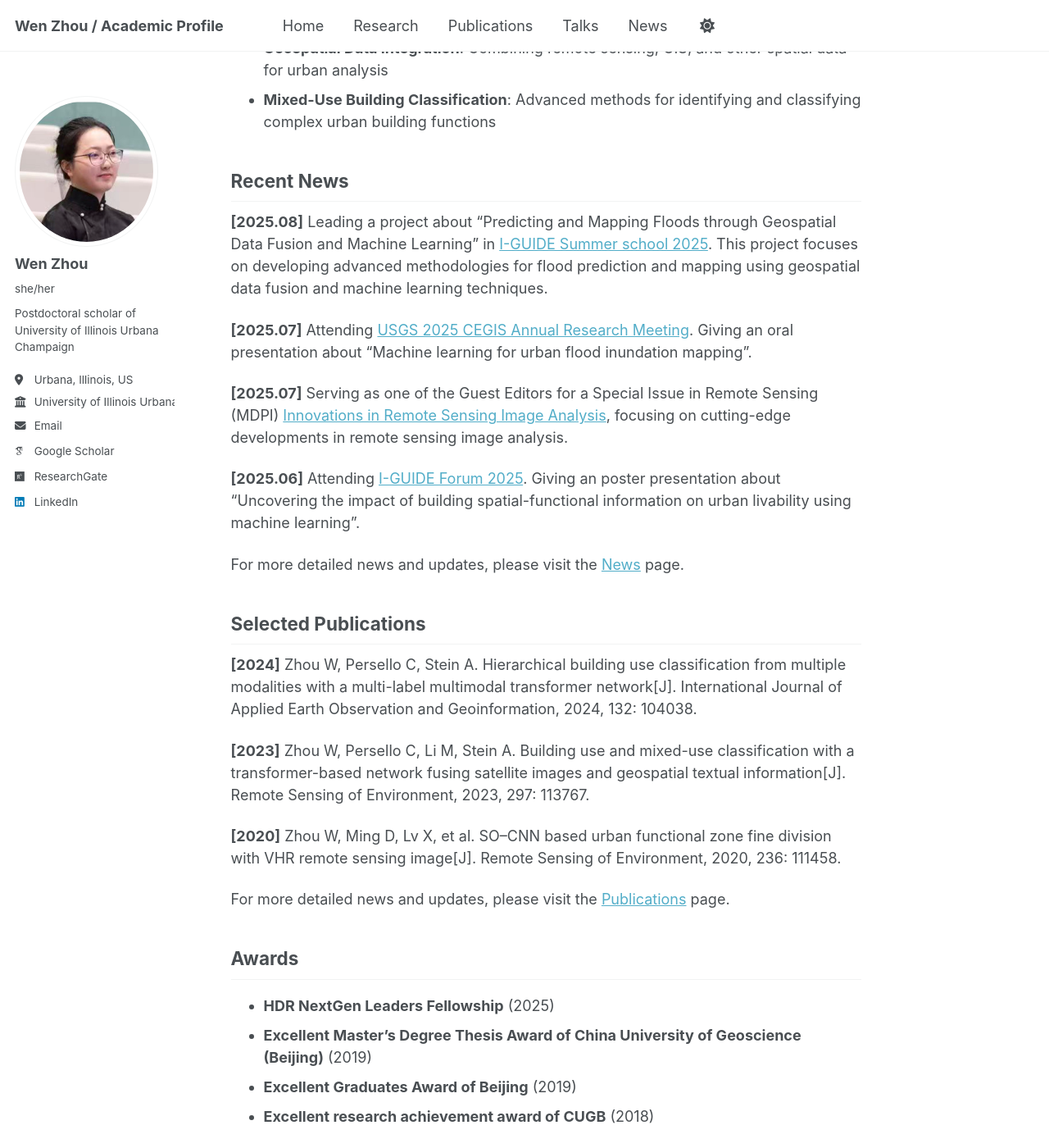
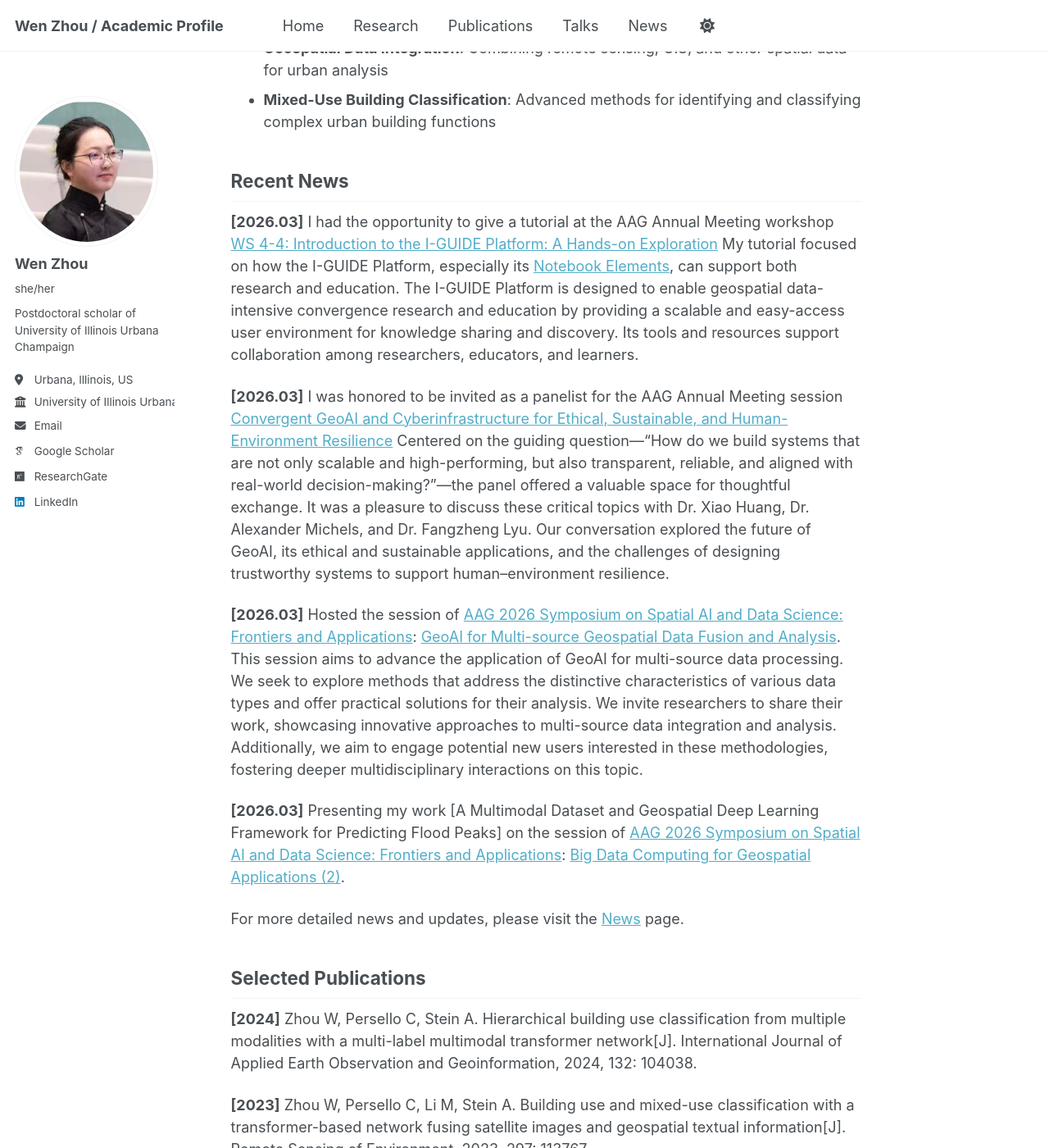
Before and after one commit to VienJou/vienjou.github.io, a Jekyll site: the page built from _pages/about.md, in a window 1280 px wide and 1400 px high, scrolled down 962 px. Shown: the whole window at 82% size. Built offline with Jekyll 4.4.1, drawn with Linux system fonts in a browser that asks for light colours; some web fonts are replaced; a script that is not in the unit is left out.

Commit message:
Update about.md

```diff
--- a/_pages/about.md
+++ b/_pages/about.md
@@ -32,15 +32,13 @@
 
 ## Recent News
 
-**[2025.08]** Leading a project about "Predicting and Mapping Floods through Geospatial Data Fusion and Machine Learning" in [I-GUIDE Summer school 2025](https://i-guide.io/summer-school/summer-school-2025/projects/). This project focuses on developing advanced methodologies for flood prediction and mapping using geospatial data fusion and machine learning techniques.
+**[2026.03]** I had the opportunity to give a tutorial at the AAG Annual Meeting workshop [WS 4-4: Introduction to the I-GUIDE Platform: A Hands-on Exploration](https://aag-meetings.secure-platform.com/aag2026/solicitations/93/sessiongallery/25979) My tutorial focused on how the I-GUIDE Platform, especially its [Notebook Elements](https://platform.i-guide.io/notebooks/f856fc6e-9537-4d74-b6f0-dd64881dff28), can support both research and education. The I-GUIDE Platform is designed to enable geospatial data-intensive convergence research and education by providing a scalable and easy-access user environment for knowledge sharing and discovery. Its tools and resources support collaboration among researchers, educators, and learners.
 
-**[2025.07]** Attending [USGS 2025 CEGIS Annual Research Meeting](https://www.usgs.gov/centers/cegis/science/2025-cegis-annual-research-meeting). Giving an oral presentation about "Machine learning for urban flood inundation mapping".
+**[2026.03]** I was honored to be invited as a panelist for the AAG Annual Meeting session [Convergent GeoAI and Cyberinfrastructure for Ethical, Sustainable, and Human-Environment Resilience](https://aag-meetings.secure-platform.com/aag2026/solicitations/93/sessiongallery/25381) Centered on the guiding question—“How do we build systems that are not only scalable and high-performing, but also transparent, reliable, and aligned with real-world decision-making?”—the panel offered a valuable space for thoughtful exchange. It was a pleasure to discuss these critical topics with Dr. Xiao Huang, Dr. Alexander Michels, and Dr. Fangzheng Lyu. Our conversation explored the future of GeoAI, its ethical and sustainable applications, and the challenges of designing trustworthy systems to support human–environment resilience.
 
-**[2025.07]** Serving as one of the Guest Editors for a Special Issue in Remote Sensing (MDPI) [Innovations in Remote Sensing Image Analysis](https://www.mdpi.com/journal/remotesensing/special_issues/7OJ5MCIWB0), focusing on cutting-edge developments in remote sensing image analysis.
+**[2026.03]** Hosted the session of [AAG 2026 Symposium on Spatial AI and Data Science: Frontiers and Applications](https://i-guide.io/aag-2026-symposium-on-spatial-ai-data-science-frontiers-and-applications/): [GeoAI for Multi-source Geospatial Data Fusion and Analysis](https://aag-meetings.secure-platform.com/aag2026/solicitations/93/sessiongallery/24794). This session aims to advance the application of GeoAI for multi-source data processing. We seek to explore methods that address the distinctive characteristics of various data types and offer practical solutions for their analysis. We invite researchers to share their work, showcasing innovative approaches to multi-source data integration and analysis. Additionally, we aim to engage potential new users interested in these methodologies, fostering deeper multidisciplinary interactions on this topic.
 
-**[2025.06]** Attending [I-GUIDE Forum 2025](https://i-guide.io/forum/forum-2025/). Giving an poster presentation about "Uncovering the impact of building spatial-functional information on urban livability using machine learning".
-
-
+**[2026.03]** Presenting my work [A Multimodal Dataset and Geospatial Deep Learning Framework for Predicting Flood Peaks] on the session of [AAG 2026 Symposium on Spatial AI and Data Science: Frontiers and Applications](https://i-guide.io/aag-2026-symposium-on-spatial-ai-data-science-frontiers-and-applications/): [ Big Data Computing for Geospatial Applications (2)](https://aag-meetings.secure-platform.com/aag2026/solicitations/93/sessiongallery/24822).
 
 For more detailed news and updates, please visit the [News](/news/) page.
 
```
